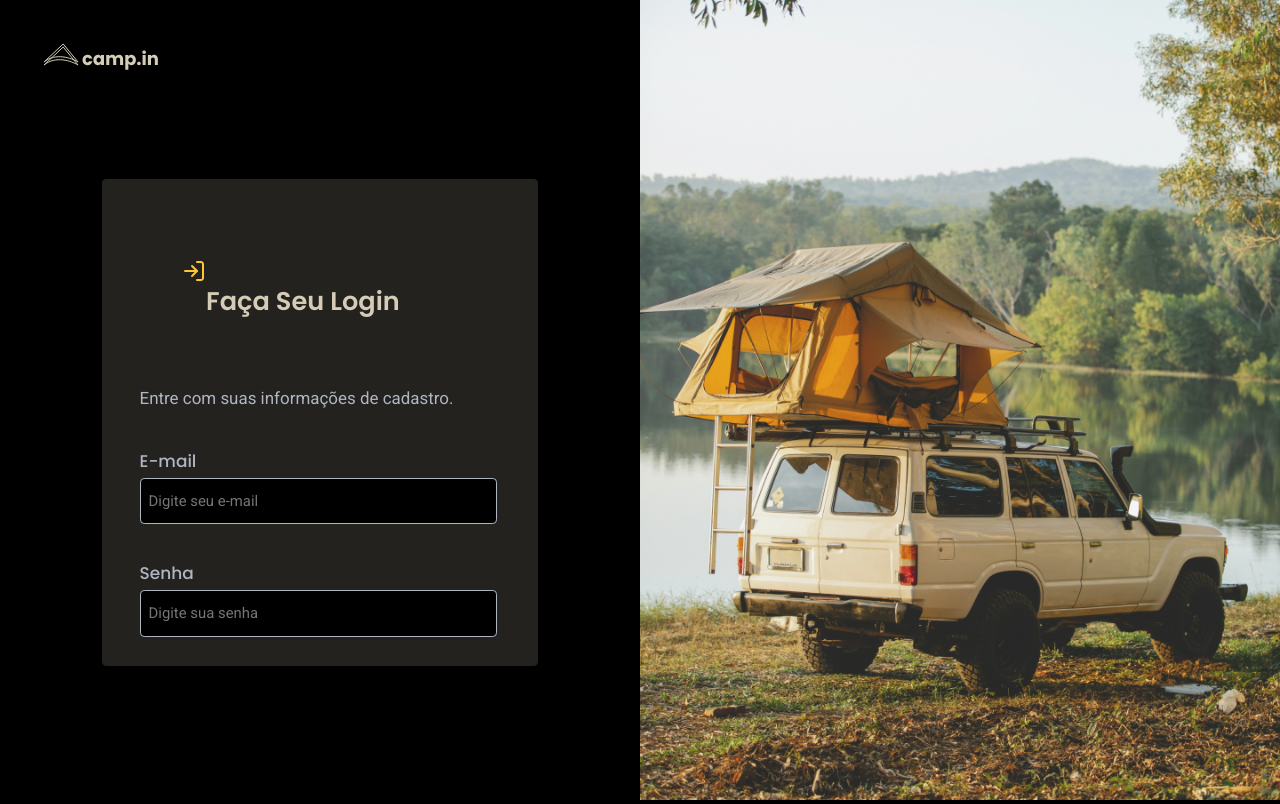
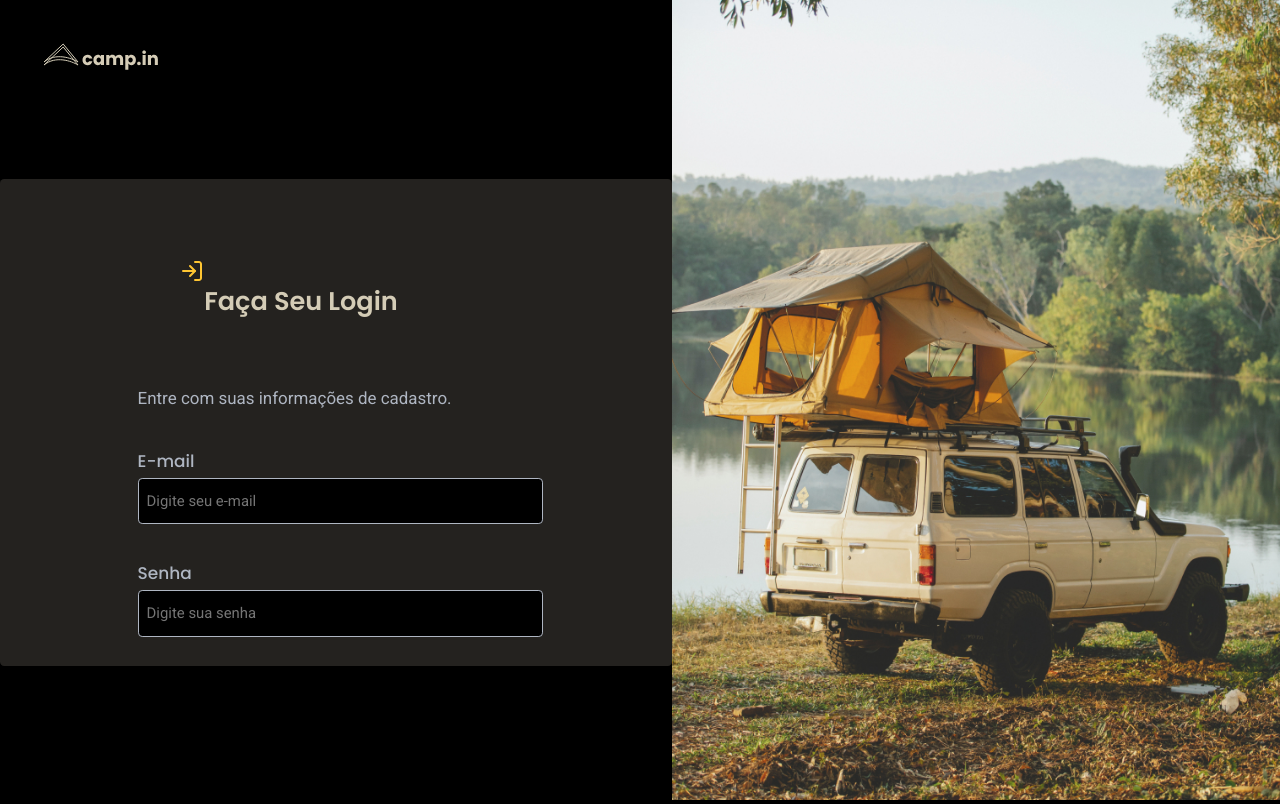
Before and after one commit to MacielDev/Camp.in, a React (Create React App) app in the folder camp-in/: page / in a window 1280 px wide. Built offline with nearby package versions, Linux system fonts and the light colour scheme.

Commit message:
Interface construida com styled-components

```diff
--- a/camp-in/src/components/FormInput/styles.ts
+++ b/camp-in/src/components/FormInput/styles.ts
@@ -7,6 +7,7 @@ export const Container = styled.div`
     color:var(--body-color);
     line-height:1.6rem;
 
+
     label{
         font-family:var(--font-principal-W500);
         font-size:1.06rem;
@@ -14,7 +15,7 @@ export const Container = styled.div`
 
        }
     input{
-        width:22.33rem;
+        width:25.33rem;
         height:2.93rem;
         border-radius:0.26rem;
         font-family:var(--font-secundaria-W400);
@@ -24,9 +25,9 @@ export const Container = styled.div`
         border: 1px solid var(--body-color);
     }
 
-    &.focus{
-        outline: 1px solid var(--yellow-destaque);
-        background-color:var(--yellow-destaque);
+    input:focus{
+        outline:none;
+
         border: 1px solid var(--yellow-destaque);
         box-shadow:0px 0px 0px 2px #FFDE88;
     }
--- a/camp-in/src/components/FormLogin/styles.ts
+++ b/camp-in/src/components/FormLogin/styles.ts
@@ -1,9 +1,9 @@
 import styled from "styled-components";
 
 export const Container = styled.div`
-    padding:2.35rem;
+    padding:2.35rem 8.6rem;
 
-    width:27.26rem;
+    width:42rem;
     height: 30.46rem;
     background-color: var(--shape-color);
     margin: 0 auto;
--- a/camp-in/src/components/FormLoginHeader/styles.ts
+++ b/camp-in/src/components/FormLoginHeader/styles.ts
@@ -15,7 +15,6 @@ export const Container = styled.header`
        font-size:1.6rem;
        line-height:2.4rem;
    }
-
    p{
        font-family:var(--font-secundaria-W500);
        color:var(--body-color);
--- a/camp-in/src/components/LeftContent/styles.ts
+++ b/camp-in/src/components/LeftContent/styles.ts
@@ -3,7 +3,6 @@ import styled from "styled-components";
 export const Container = styled.div`
     height:100vh;
     width:100%;
-
     img{
         margin: 2.66rem 0 6.46rem 2.66rem;
     }
```
